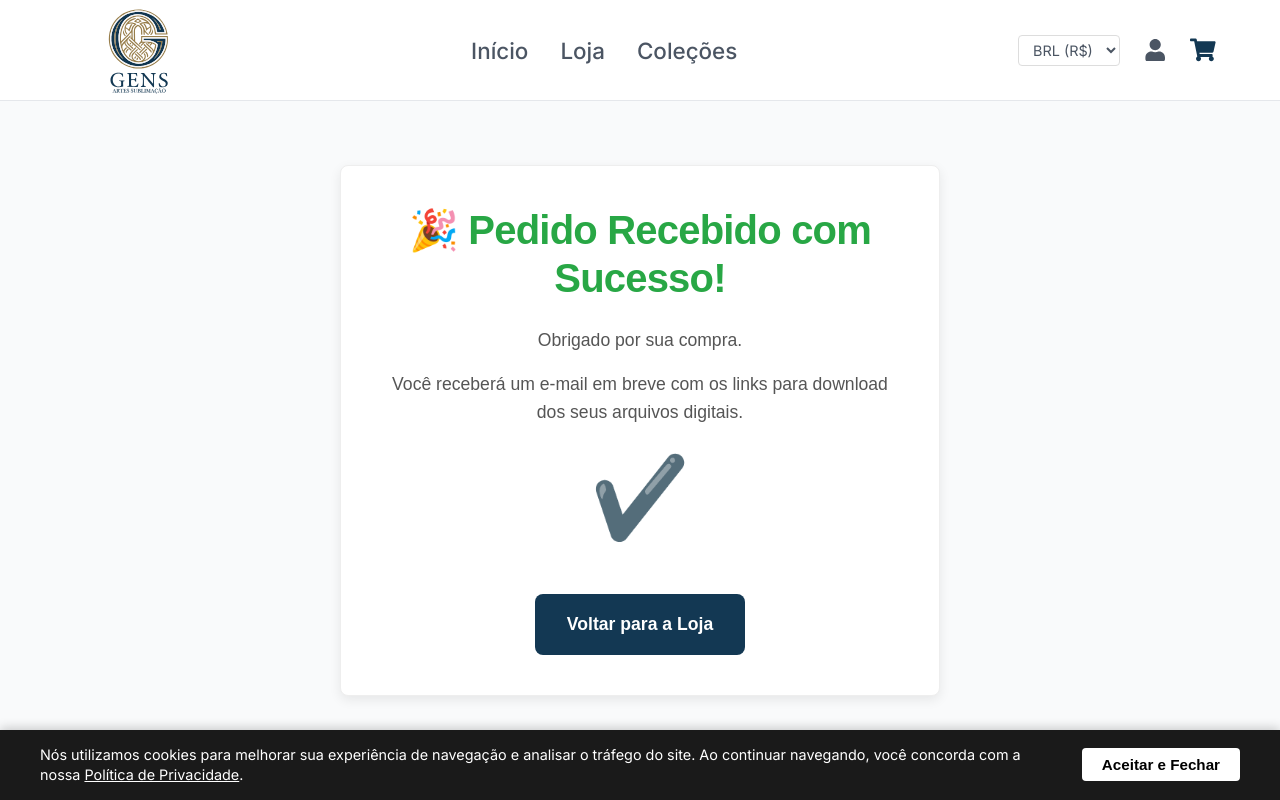
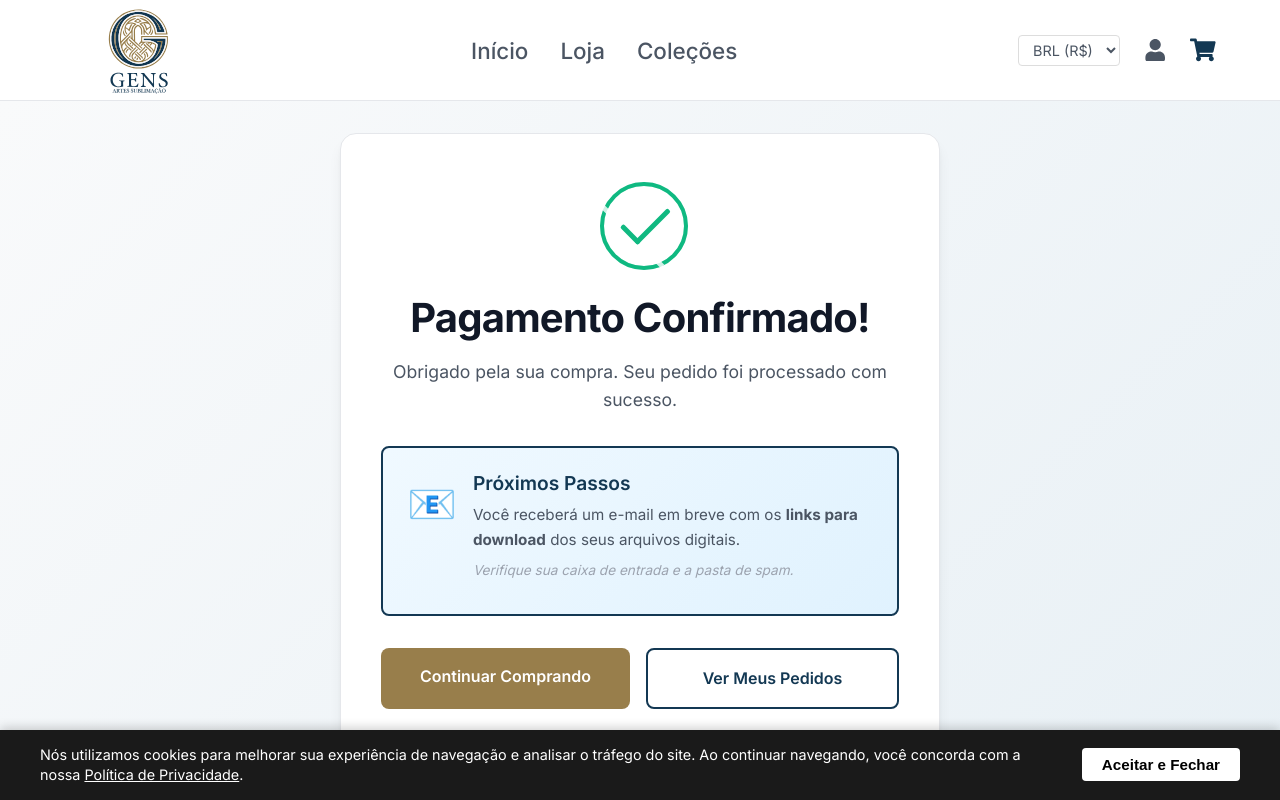
Before and after one commit to Kevinalc1/T-art, a React (Vite) app in the folder E-Commerce/Frontend/: page /confirmacao in a window 1280 px wide. Shown: the top 800 px of the page. Built offline with nearby package versions, Linux system fonts and the light colour scheme.

Commit message:
criação da pagina de confirmação de pagamento e reconfiguração do envio do pedido

```diff
--- a/E-Commerce/Frontend/src/pages/ConfirmacaoPage.css
+++ b/E-Commerce/Frontend/src/pages/ConfirmacaoPage.css
@@ -1,48 +1,292 @@
+/* Wrapper for centering */
+.confirmacao-wrapper {
+    min-height: 80vh;
+    display: flex;
+    align-items: center;
+    justify-content: center;
+    padding: 2rem 1rem;
+    background: linear-gradient(135deg, var(--cor-fundo) 0%, #e8f0f5 100%);
+}
+
+/* Main Container */
 .confirmacao-container {
     max-width: 600px;
-    margin: 4rem auto;
-    padding: 2.5rem 3rem; /* Ajuste no padding */
+    width: 100%;
+    padding: 3rem 2.5rem;
     text-align: center;
-    background-color: #fff; /* Fundo branco para o card */
-    border-radius: 8px;
-    box-shadow: 0 4px 12px rgba(0, 0, 0, 0.08); /* Sombra mais sutil */
-    border: 1px solid #eee;
-    font-family: sans-serif;
+    background-color: var(--cor-card);
+    border-radius: 16px;
+    box-shadow: var(--sombra-hover);
+    border: 1px solid var(--cor-borda);
+    animation: slideUp 0.5s ease-out;
 }
 
-.confirmacao-container h1 {
-    color: #28a745; /* Cor verde para sucesso */
-    margin-bottom: 1.5rem;
-    font-size: 2.5rem;
+@keyframes slideUp {
+    from {
+        opacity: 0;
+        transform: translateY(30px);
+    }
+
+    to {
+        opacity: 1;
+        transform: translateY(0);
+    }
 }
 
-.confirmacao-container p {
+/* Success Icon Animation */
+.success-icon-wrapper {
+    margin-bottom: 2rem;
+}
+
+.success-checkmark {
+    width: 80px;
+    height: 80px;
+    margin: 0 auto;
+}
+
+.check-icon {
+    width: 80px;
+    height: 80px;
+    position: relative;
+    border-radius: 50%;
+    box-sizing: content-box;
+    border: 4px solid var(--cor-sucesso);
+}
+
+.icon-line {
+    height: 5px;
+    background-color: var(--cor-sucesso);
+    display: block;
+    border-radius: 2px;
+    position: absolute;
+    z-index: 10;
+}
+
+.icon-line.line-tip {
+    top: 46px;
+    left: 14px;
+    width: 25px;
+    transform: rotate(45deg);
+    animation: icon-line-tip 0.75s;
+}
+
+.icon-line.line-long {
+    top: 38px;
+    right: 8px;
+    width: 47px;
+    transform: rotate(-45deg);
+    animation: icon-line-long 0.75s;
+}
+
+.icon-circle {
+    top: -4px;
+    left: -4px;
+    z-index: 10;
+    width: 80px;
+    height: 80px;
+    border-radius: 50%;
+    position: absolute;
+    box-sizing: content-box;
+    border: 4px solid rgba(16, 185, 129, 0.2);
+}
+
+.icon-fix {
+    top: 8px;
+    width: 5px;
+    left: 26px;
+    z-index: 1;
+    height: 85px;
+    position: absolute;
+    transform: rotate(-45deg);
+    background-color: var(--cor-card);
+}
+
+@keyframes icon-line-tip {
+    0% {
+        width: 0;
+        left: 1px;
+        top: 19px;
+    }
+
+    54% {
+        width: 0;
+        left: 1px;
+        top: 19px;
+    }
+
+    70% {
+        width: 50px;
+        left: -8px;
+        top: 37px;
+    }
+
+    84% {
+        width: 17px;
+        left: 21px;
+        top: 48px;
+    }
+
+    100% {
+        width: 25px;
+        left: 14px;
+        top: 46px;
+    }
+}
+
+@keyframes icon-line-long {
+    0% {
+        width: 0;
+        right: 46px;
+        top: 54px;
+    }
+
+    65% {
+        width: 0;
+        right: 46px;
+        top: 54px;
+    }
+
+    84% {
+        width: 55px;
+        right: 0px;
+        top: 35px;
+    }
+
+    100% {
+        width: 47px;
+        right: 8px;
+        top: 38px;
+    }
+}
+
+/* Typography */
+.confirmacao-titulo {
+    color: var(--cor-texto-titulo);
+    font-size: 2.5rem;
+    margin-bottom: 1rem;
+    font-weight: 700;
+}
+
+.confirmacao-subtitulo {
     font-size: 1.1rem;
-    color: #555; /* Cor de texto padrão */
-    margin-bottom: 1rem;
+    color: var(--cor-texto-corpo);
+    margin-bottom: 2rem;
     line-height: 1.6;
 }
 
-.icone-sucesso {
-    font-size: 5rem;
-    color: #28a745; /* Cor verde para sucesso */
+/* Info Card */
+.info-card {
+    background: linear-gradient(135deg, #f0f9ff 0%, #e0f2fe 100%);
+    border: 2px solid var(--cor-primaria);
+    border-radius: var(--raio-borda);
+    padding: 1.5rem;
     margin: 2rem 0;
-    line-height: 1;
+    display: flex;
+    gap: 1rem;
+    text-align: left;
+    animation: fadeIn 0.8s ease-out 0.3s both;
+}
+
+@keyframes fadeIn {
+    from {
+        opacity: 0;
+    }
+
+    to {
+        opacity: 1;
+    }
+}
+
+.info-icon {
+    font-size: 2.5rem;
+    flex-shrink: 0;
+}
+
+.info-content h3 {
+    color: var(--cor-primaria);
+    font-size: 1.2rem;
+    margin-bottom: 0.5rem;
+}
+
+.info-content p {
+    color: var(--cor-texto-corpo);
+    font-size: 0.95rem;
+    margin-bottom: 0.5rem;
+}
+
+.info-note {
+    font-size: 0.85rem !important;
+    color: var(--cor-texto-leve) !important;
+    font-style: italic;
+}
+
+/* Action Buttons */
+.confirmacao-actions {
+    display: flex;
+    gap: 1rem;
+    margin-top: 2rem;
+    flex-wrap: wrap;
+    justify-content: center;
+}
+
+.btn-voltar-loja,
+.btn-ver-pedidos {
+    flex: 1;
+    min-width: 200px;
+    padding: 1rem 2rem;
+    border-radius: var(--raio-borda);
+    font-size: 1rem;
+    font-weight: 600;
+    text-decoration: none;
+    transition: all 0.3s ease;
+    text-align: center;
 }
 
 .btn-voltar-loja {
-    display: inline-block;
-    margin-top: 1.5rem;
-    padding: 1rem 2rem;
-    background-color: var(--cor-primaria);
+    background-color: var(--cor-acento);
     color: white;
-    text-decoration: none;
-    border-radius: 8px; /* Bordas consistentes */
-    font-size: 1.1rem;
-    font-weight: bold;
-    transition: background-color 0.3s ease;
 }
 
 .btn-voltar-loja:hover {
-    background-color: #333; /* Cor mais escura no hover */
+    background-color: var(--cor-acento-hover);
+    transform: translateY(-2px);
+    box-shadow: var(--sombra-hover);
 }
+
+.btn-ver-pedidos {
+    background-color: transparent;
+    color: var(--cor-primaria);
+    border: 2px solid var(--cor-primaria);
+}
+
+.btn-ver-pedidos:hover {
+    background-color: var(--cor-primaria);
+    color: white;
+    transform: translateY(-2px);
+    box-shadow: var(--sombra-hover);
+}
+
+/* Responsive */
+@media (max-width: 640px) {
+    .confirmacao-container {
+        padding: 2rem 1.5rem;
+    }
+
+    .confirmacao-titulo {
+        font-size: 2rem;
+    }
+
+    .info-card {
+        flex-direction: column;
+        text-align: center;
+    }
+
+    .confirmacao-actions {
+        flex-direction: column;
+    }
+
+    .btn-voltar-loja,
+    .btn-ver-pedidos {
+        min-width: 100%;
+    }
+}
--- a/E-Commerce/Frontend/src/pages/ConfirmacaoPage.jsx
+++ b/E-Commerce/Frontend/src/pages/ConfirmacaoPage.jsx
@@ -6,21 +6,57 @@ import './ConfirmacaoPage.css';
 const ConfirmacaoPage = () => {
   const { limparCarrinho } = useCarrinho();
 
-  // Limpa o carrinho assim que o usuário chega na página de confirmação.
-  // O array de dependências vazio [] garante que isso rode apenas uma vez.
+  // Limpa o carrinho assim que o usuário chega na página de confirmação
   useEffect(() => {
     limparCarrinho();
   }, []);
 
   return (
-    <div className="confirmacao-container">
-      <h1>🎉 Pedido Recebido com Sucesso!</h1>
-      <p>Obrigado por sua compra.</p>
-      <p>Você receberá um e-mail em breve com os links para download dos seus arquivos digitais.</p>
-      <div className="icone-sucesso">✔️</div>
-      <Link to="/loja" className="btn-voltar-loja">
-        Voltar para a Loja
-      </Link>
+    <div className="confirmacao-wrapper">
+      <div className="confirmacao-container">
+        {/* Animated Success Icon */}
+        <div className="success-icon-wrapper">
+          <div className="success-checkmark">
+            <div className="check-icon">
+              <span className="icon-line line-tip"></span>
+              <span className="icon-line line-long"></span>
+              <div className="icon-circle"></div>
+              <div className="icon-fix"></div>
+            </div>
+          </div>
+        </div>
+
+        {/* Main Content */}
+        <h1 className="confirmacao-titulo">Pagamento Confirmado!</h1>
+
+        <p className="confirmacao-subtitulo">
+          Obrigado pela sua compra. Seu pedido foi processado com sucesso.
+        </p>
+
+        {/* Info Card */}
+        <div className="info-card">
+          <div className="info-icon">📧</div>
+          <div className="info-content">
+            <h3>Próximos Passos</h3>
+            <p>
+              Você receberá um e-mail em breve com os <strong>links para download</strong> dos seus arquivos digitais.
+            </p>
+            <p className="info-note">
+              Verifique sua caixa de entrada e a pasta de spam.
+            </p>
+          </div>
+        </div>
+
+        {/* Action Buttons */}
+        <div className="confirmacao-actions">
+          <Link to="/loja" className="btn-voltar-loja">
+            Continuar Comprando
+          </Link>
+          <Link to="/perfil" className="btn-ver-pedidos">
+            Ver Meus Pedidos
+          </Link>
+        </div>
+      </div>
     </div>
   );
 };
```
Also changed, not shown: 1 other file (tests, documents, lock files or other folders).
